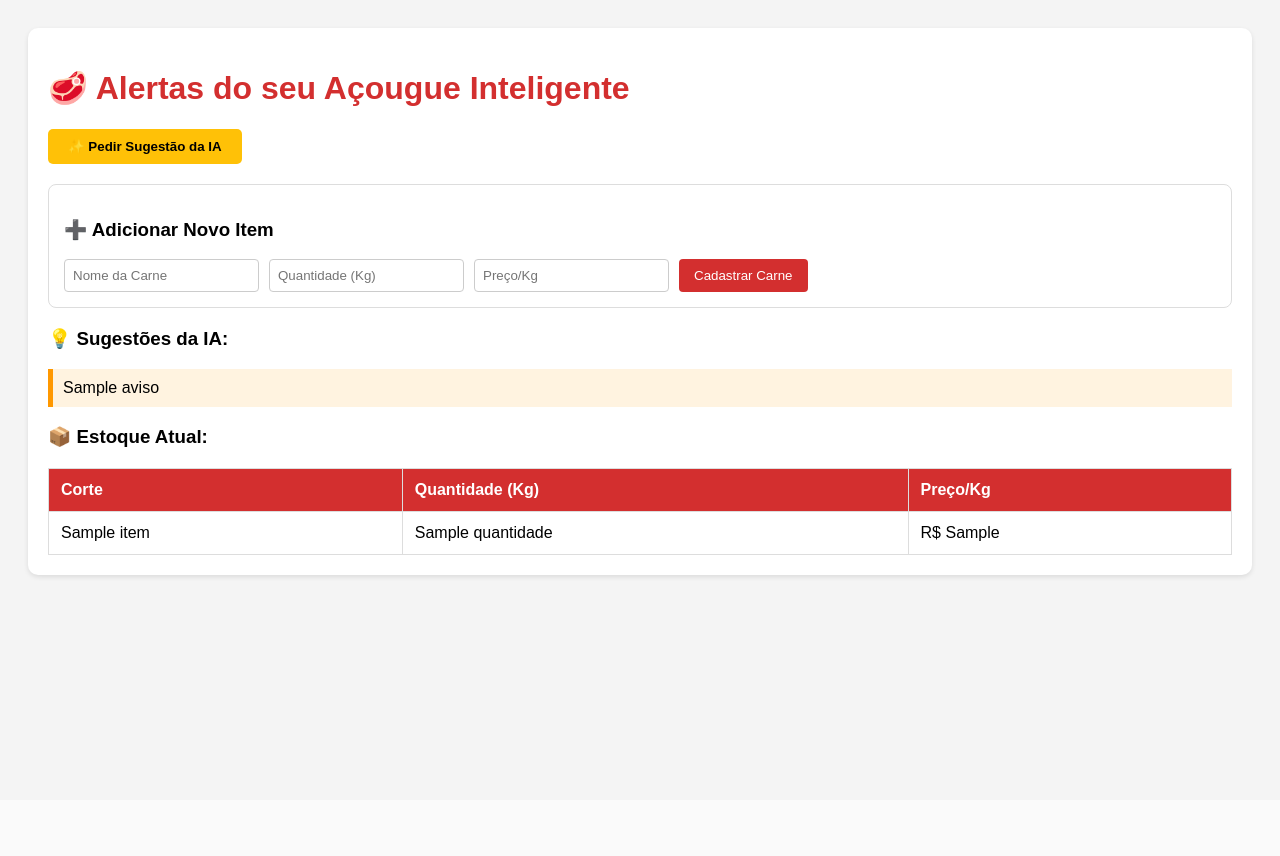
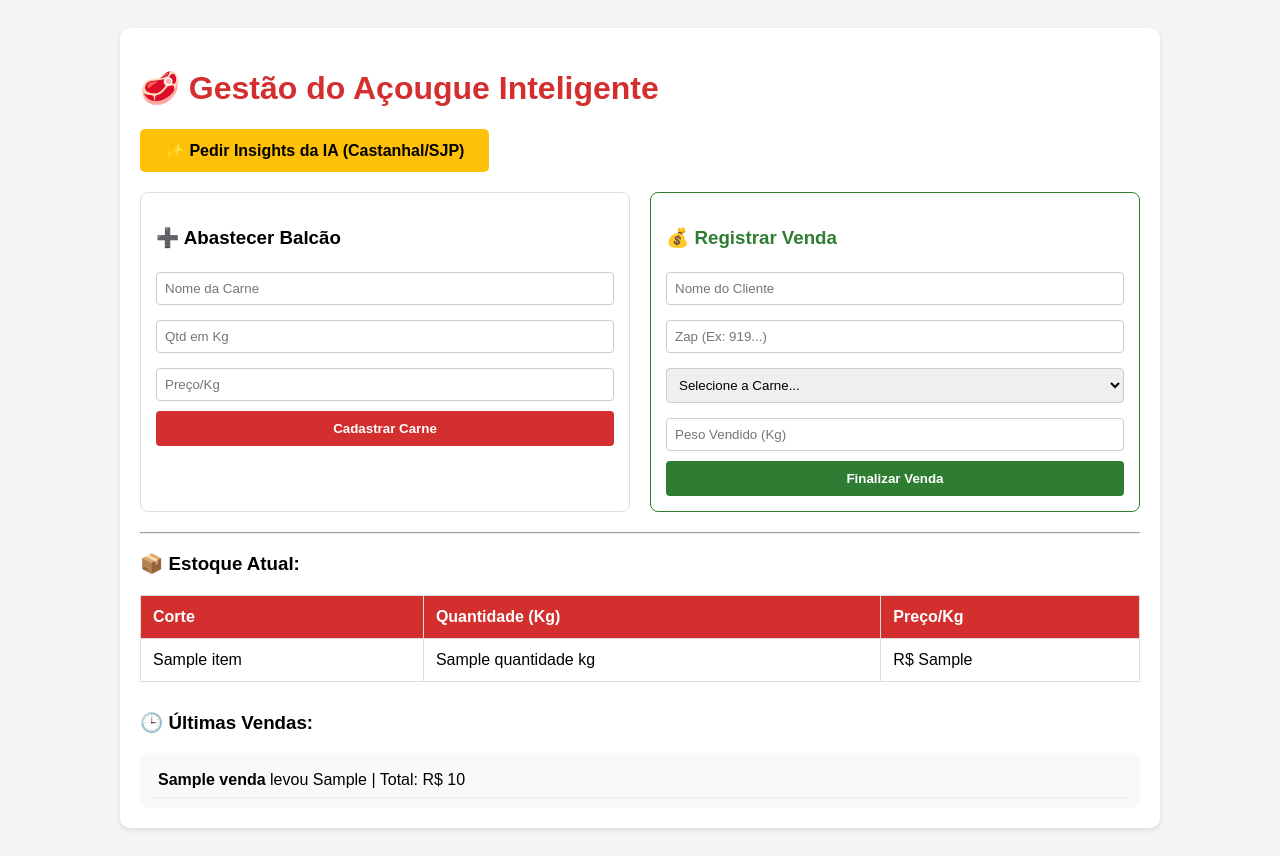
Before and after one commit to LVNcoelho/A-ougue-Inteligente, a FastAPI app: template templates/acougueiro.html in a window 1280 px wide. Before the commit the page ends 579 px from the top, so only its background shows below. Run offline with FastAPI, Linux system fonts and the light colour scheme; the template is opened without the code that fills it: most values are stand-ins (such as "Sample title", 1, 10 or a date in 2020).

Commit message:
Update title and improve layout in acougueiro.html

```diff
--- a/templates/acougueiro.html
+++ b/templates/acougueiro.html
@@ -2,56 +2,65 @@
 <html lang="pt-br">
 <head>
     <meta charset="UTF-8">
-    <title>Painel do Açougueiro</title>
+    <title>Painel do Açougueiro - SJP</title>
     <style>
         body { font-family: sans-serif; background: #f4f4f4; padding: 20px; }
-        .card { background: white; padding: 20px; border-radius: 10px; box-shadow: 0 2px 5px rgba(0,0,0,0.1); }
+        .card { background: white; padding: 20px; border-radius: 10px; box-shadow: 0 2px 5px rgba(0,0,0,0.1); max-width: 1000px; margin: auto; }
         h1 { color: #d32f2f; }
-        table { width: 100%; border-collapse: collapse; margin-top: 20px; }
+        .grid-forms { display: grid; grid-template-columns: 1fr 1fr; gap: 20px; margin-bottom: 20px; }
+        .section-form { background: #fff; padding: 15px; border: 1px solid #ddd; border-radius: 8px; }
+        table { width: 100%; border-collapse: collapse; margin-top: 20px; background: white; }
         th, td { border: 1px solid #ddd; padding: 12px; text-align: left; }
         th { background-color: #d32f2f; color: white; }
-        .aviso { background: #fff3e0; border-left: 5px solid #ff9800; padding: 10px; margin: 10px 0; }
+        .aviso { background: #fff3e0; border-left: 5px solid #ff9800; padding: 10px; margin: 10px 0; border-radius: 4px; }
+        input, select { width: 100%; padding: 8px; margin: 5px 0 10px 0; border: 1px solid #ccc; border-radius: 4px; box-sizing: border-box; }
+        .btn-venda { background: #2e7d32; color: white; border: none; padding: 10px; border-radius: 4px; cursor: pointer; font-weight: bold; width: 100%; }
+        .btn-estoque { background: #d32f2f; color: white; border: none; padding: 10px; border-radius: 4px; cursor: pointer; font-weight: bold; width: 100%; }
     </style>
 </head>
 <body>
     <div class="card">
-        <h1>🥩 Alertas do seu Açougue Inteligente</h1>
+        <h1>🥩 Gestão do Açougue Inteligente</h1>
+
         <div style="margin: 20px 0;">
-    <button onclick="pedirSugestao()" style="background: #ffc107; color: black; padding: 10px 20px; border: none; border-radius: 5px; cursor: pointer; font-weight: bold;">
-        ✨ Pedir Sugestão da IA
-    </button>
-</div>
+            <button onclick="pedirSugestao()" style="background: #ffc107; color: black; padding: 12px 25px; border: none; border-radius: 5px; cursor: pointer; font-weight: bold; font-size: 16px;">
+                ✨ Pedir Insights da IA (Castanhal/SJP)
+            </button>
+        </div>
 
-<div id="campo-ia" style="background: #fff3cd; padding: 15px; border-radius: 8px; display: none;">
-    <p id="texto-ia"></p>
-</div>
+        <div id="campo-ia" style="background: #fff3cd; padding: 15px; border-radius: 8px; display: none; margin-bottom: 20px; border-left: 5px solid #ffc107;">
+            <p id="texto-ia" style="margin: 0; font-weight: bold;"></p>
+        </div>
 
-<script>
-async function pedirSugestao() {
-    const response = await fetch('/gerar_insights');
-    const data = await response.json();
+        <div class="grid-forms">
+            <div class="section-form">
+                <h3>➕ Abastecer Balcão</h3>
+                <form action="/adicionar_estoque" method="post">
+                    <input type="text" name="nome" placeholder="Nome da Carne" required>
+                    <input type="number" name="quantidade" step="0.01" placeholder="Qtd em Kg" required>
+                    <input type="number" name="preco" step="0.01" placeholder="Preço/Kg" required>
+                    <button type="submit" class="btn-estoque">Cadastrar Carne</button>
+                </form>
+            </div>
 
-    const campo = document.getElementById('campo-ia');
-    const texto = document.getElementById('texto-ia');
+            <div class="section-form" style="border-color: #2e7d32;">
+                <h3 style="color: #2e7d32;">💰 Registrar Venda</h3>
+                <form action="/registrar_venda" method="post">
+                    <input type="text" name="nome_cliente" placeholder="Nome do Cliente" required>
+                    <input type="text" name="whatsapp" placeholder="Zap (Ex: 919...)" required>
+                    <select name="carne_id" required>
+                        <option value="">Selecione a Carne...</option>
+                        {% for item in estoque %}
+                        <option value="{{ item.id }}">{{ item.nome }} ({{ item.quantidade }}kg disp.)</option>
+                        {% endfor %}
+                    </select>
+                    <input type="number" name="peso_vendido" step="0.01" placeholder="Peso Vendido (Kg)" required>
+                    <button type="submit" class="btn-venda">Finalizar Venda</button>
+                </form>
+            </div>
+        </div>
 
-    campo.style.display = 'block';
-    texto.innerHTML = data.avisos.join('<br> ');
-}
-</script>
-        <div style="background: #fff; padding: 15px; border: 1px solid #ddd; border-radius: 8px; margin-bottom: 20px;">
-    <h3>➕ Adicionar Novo Item</h3>
-    <form action="/adicionar_estoque" method="post" style="display: flex; gap: 10px; flex-wrap: wrap;">
-        <input type="text" name="nome" placeholder="Nome da Carne" required style="padding: 8px; border: 1px solid #ccc; border-radius: 4px;">
-        <input type="number" name="quantidade" step="0.01" placeholder="Quantidade (Kg)" required style="padding: 8px; border: 1px solid #ccc; border-radius: 4px;">
-        <input type="number" name="preco" step="0.01" placeholder="Preço/Kg" required style="padding: 8px; border: 1px solid #ccc; border-radius: 4px;">
-        <button type="submit" style="background: #d32f2f; color: white; border: none; padding: 8px 15px; border-radius: 4px; cursor: pointer;">Cadastrar Carne</button>
-    </form>
-</div>
-
-        <h3>💡 Sugestões da IA:</h3>
-        {% for aviso in avisos %}
-            <div class="aviso">{{ aviso }}</div>
-        {% endfor %}
+        <hr>
 
         <h3>📦 Estoque Atual:</h3>
         <table>
@@ -66,12 +75,34 @@ async function pedirSugestao() {
                 {% for item in estoque %}
                 <tr>
                     <td>{{ item.nome }}</td>
-                    <td>{{ item.quantidade }}</td>
+                    <td>{{ item.quantidade }} kg</td>
                     <td>R$ {{ item.preco_quilo }}</td>
                 </tr>
                 {% endfor %}
             </tbody>
         </table>
+
+        <h3 style="margin-top: 30px;">🕒 Últimas Vendas:</h3>
+        <div style="background: #f9f9f9; padding: 10px; border-radius: 8px;">
+            {% for venda in vendas %}
+                <div style="padding: 8px; border-bottom: 1px solid #eee;">
+                    <strong>{{ venda.cliente_nome }}</strong> levou {{ venda.itens_comprados }} | Total: R$ {{ venda.valor_total }}
+                </div>
+            {% else %}
+                <p>Nenhuma venda registrada no histórico ainda.</p>
+            {% endfor %}
+        </div>
     </div>
+
+    <script>
+    async function pedirSugestao() {
+        const response = await fetch('/gerar_insights');
+        const data = await response.json();
+        const campo = document.getElementById('campo-ia');
+        const texto = document.getElementById('texto-ia');
+        campo.style.display = 'block';
+        texto.innerHTML = data.avisos.join('<br> ');
+    }
+    </script>
 </body>
 </html>
```
